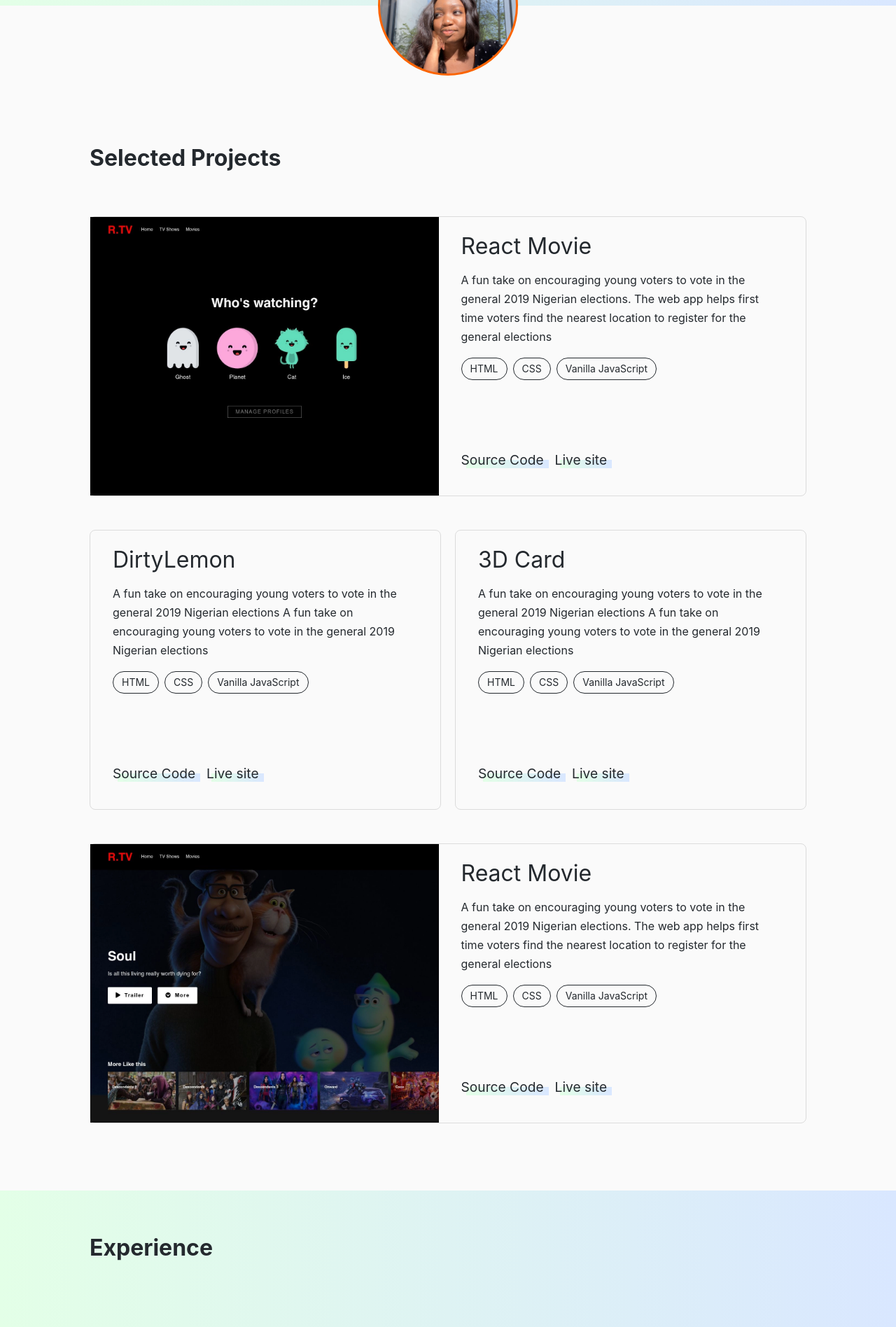
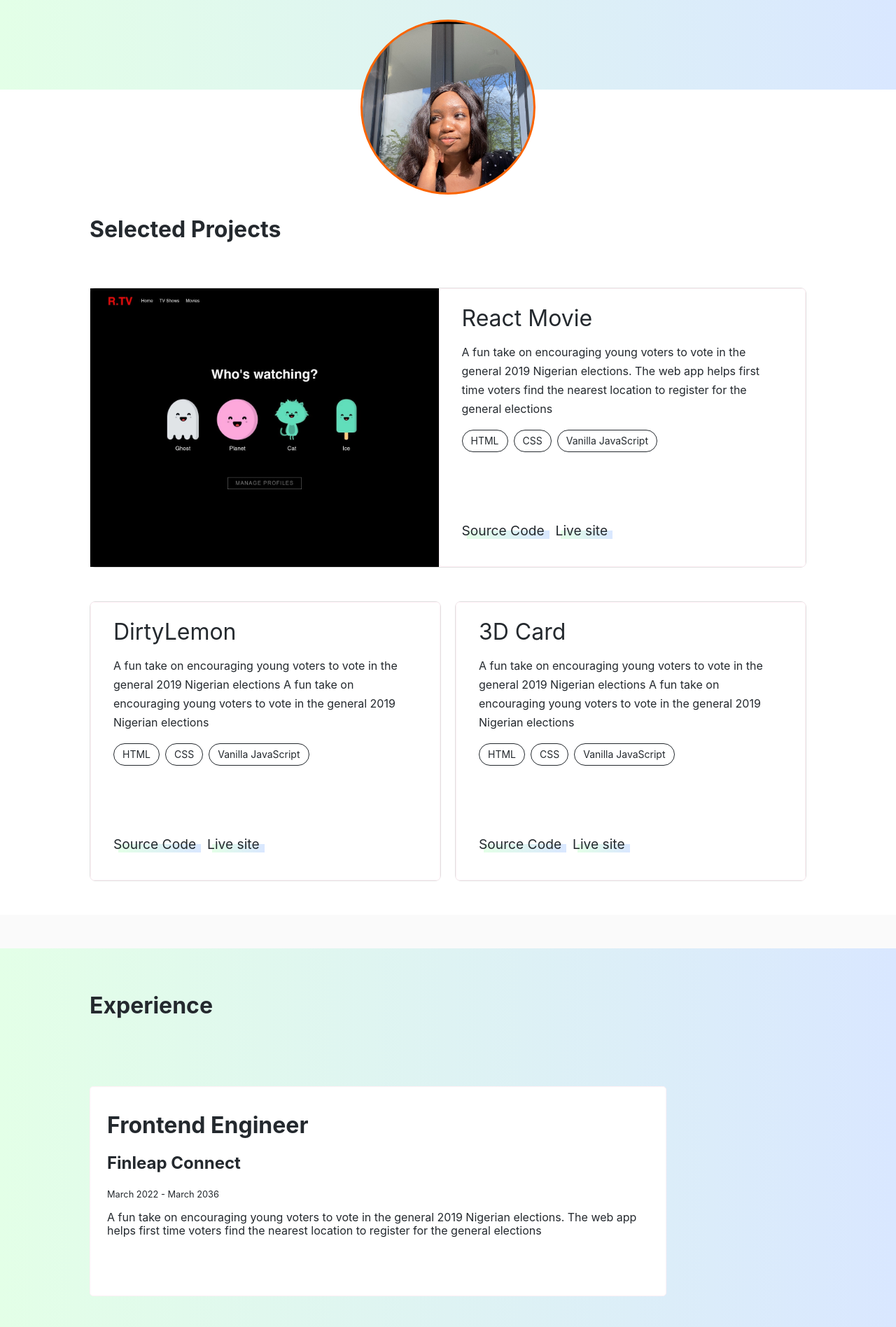
Before and after one commit to ngozi-ekekwe/ngozi.dev, a Next.js app: page / in a window 1280 px wide. Shown: the part 480-2376 px from the top of the page at 70% size. Built offline with nearby package versions, Linux system fonts and the light colour scheme.

Commit message:
more style modifications

```diff
--- a/components/Articles.js
+++ b/components/Articles.js
@@ -2,7 +2,8 @@ import styled from "styled-components";
 
 function Articles() {
   return (
-    <ArticleWrapper>
+    <ArticleDiv>
+      <ArticleWrapper>
       <SectionTitle>Journal</SectionTitle>
       <ArticleStyled>
         <LeftBox href="">
@@ -13,10 +14,14 @@ function Articles() {
         </RightBox>
       </ArticleStyled>
     </ArticleWrapper>
+    </ArticleDiv>
   );
 }
 
-const ArticleWrapper = styled.section`
+const ArticleDiv = styled.section`
+  background-color: ${(props) => props.theme.headerBackgroundColor};
+`
+const ArticleWrapper = styled.div`
   min-height: 50vh;
   width: 80%;
   margin: auto;
@@ -40,7 +45,7 @@ const ArticleStyled = styled.div`
 const LeftBox = styled.a`
   height: 100%;
   width: 100%;
-  border: 1px solid #f2f2f2;
+  border: 1px solid lavenderblush;
   display: flex;
   align-items: center;
   background-color: black;
@@ -62,7 +67,7 @@ const LeftBox = styled.a`
 const RightBox = styled.a`
   height: 100%;
   width: 100%;
-  border: 1px solid #f2f2f2;
+  border: 1px solid lavenderblush;
   display: flex;
   font-size: 2rem;
   background-color: black;
--- a/components/Cursor.js
+++ b/components/Cursor.js
@@ -20,11 +20,11 @@ function Cursor() {
     }else {
       mouse && mouse.current.classList.remove("nav-active");
     }
-    if(item.id === 'profile') {
-      mouse.current.classList.add("profile-active");
-    }else {
-      mouse && mouse.current.classList.remove("profile-active");
-    }
+    // if(item.id === 'profile') {
+    //   mouse.current.classList.add("profile-active");
+    // }else {
+    //   mouse && mouse.current.classList.remove("profile-active");
+    // }
   };
   return (
     <CursorStyled className="cursor" ref={mouse}>
--- a/components/Experience.js
+++ b/components/Experience.js
@@ -71,7 +71,7 @@ const SingleExperience = styled.div`
   width: 0%;
   height: 300px;
   background-color: ${(props) => props.theme.experienceCard};
-  border: 1px solid rgba(0, 0, 0, 0.12);
+  border: 1px solid lavenderblush;
   border-radius: 5px;
   display: flex;
   justify-content: center;
--- a/components/Introduction.js
+++ b/components/Introduction.js
@@ -1,8 +1,9 @@
 import styled, { keyframes } from "styled-components";
-import React, { useEffect, useState } from "react";
+import React, { useEffect, useRef, useState } from "react";
 
 function Introduction() {
-  const [logoHeight, setLogoHeight] = useState(200);
+  const [logoHeight, setLogoHeight] = useState(250);
+  const profileRef = useRef(null);
 
   useEffect(() => {
     window.addEventListener("scroll", handleScroll);
@@ -14,7 +15,13 @@ function Introduction() {
   const handleScroll = () => {
     let scrollTop = window.scrollY,
       minHeight = 0,
-      logoHeight = Math.max(minHeight, 200 - scrollTop);
+      logoHeight = Math.max(minHeight, 250 - scrollTop);
+    if(logoHeight === 0) {
+      profileRef.current.style.border = 'none';
+    }
+    else {
+      profileRef.current.style.border = "3px solid #fa6400";
+    }
     setLogoHeight(logoHeight);
   };
   return (
@@ -31,7 +38,7 @@ function Introduction() {
         </DescriptionWrapper>
       </StyledIntroduction>
       <ProfileStyled height={logoHeight}>
-        <Avatar id="profile"></Avatar>
+        <Avatar id="profile" ref={profileRef}></Avatar>
       </ProfileStyled>
     </div>
   );
@@ -46,12 +53,21 @@ to {
 }
  `;
 
+const Linear = keyframes`
+ from {
+   height: 0;
+ }
+ to {
+   height: 50%;
+ }
+  `;
+
 const StyledIntroduction = styled.div`
   position: relative;
 
   width: 100%;
   background-image: ${(props) => props.theme.defaultColor};
-  height: 55vh;
+  height: 70vh;
   display: flex;
   flex-direction: column;
   align-items: center;
@@ -73,12 +89,14 @@ const Name = styled.h1`
     bottom: 0;
     content: " ";
     display: block;
+    transition: 2s linear height;
     height: 50%;
     left: 7px;
     opacity: 0.5;
     position: absolute;
-    transition: all 0.15s ease-in-out;
     width: calc(100%);
+    animation-name: ${Linear};
+    animation-duration: .75s;
     z-index: -1;
   }
 
@@ -114,15 +132,13 @@ const Description = styled.p`
 const ProfileStyled = styled.div`
   height: ${(props) => props.height}px;
   width: ${(props) => props.height}px;
-  transition: all 0.5s ease;
+  transition: all 0.75s ease;
   border-radius: 50%;
   position: absolute;
   display: flex;
   left: 50%;
   transform: translate(-50%, 0);
   margin-top: -100px;
-  animation-name: ${Scale};
-  animation-duration: 0.75s;
   @media screen and (max-width: ${(props) => props.theme.tablet}) {
     margin-top: -50px;
     height: 150px;
--- a/components/Projects.js
+++ b/components/Projects.js
@@ -3,7 +3,8 @@ import styled, { keyframes } from "styled-components";
 
 function Projects() {
   return (
-    <ProjectsStyled>
+    <ProjectDiv>
+      <ProjectsStyled>
       <SectionTitle>Selected Projects</SectionTitle>
       <ProjectWrapper>
         {projectsDirectory &&
@@ -27,8 +28,8 @@ function Projects() {
                       })}
                   </ProjectTagWrapper>
                   <ProjectFooter>
-                    <ProjectLink>Source Code</ProjectLink>
-                    <ProjectLink>Live site</ProjectLink>
+                    <ProjectLink href="">Source Code</ProjectLink>
+                    <ProjectLink href="">Live site</ProjectLink>
                   </ProjectFooter>
                 </ProjectContent>
               </Project>
@@ -36,17 +37,22 @@ function Projects() {
           })}
       </ProjectWrapper>
     </ProjectsStyled>
+    </ProjectDiv>
   );
 }
 
+const ProjectDiv = styled.section`
+  width: 100%;
+  background-color: ${(props) => props.theme.headerBackgroundColor};
+`;
 
 const ProjectsStyled = styled.div`
   width: 80%;
-  margin: 2rem auto;
-  margin-top: 200px;
+  margin: 0rem auto;
+  padding-top: 150px;
 
   @media screen and (max-width: ${(props) => props.theme.tablet}) {
-    margin-top: 150px;
+    padding-top: 150px;
   }
 `;
 
@@ -54,6 +60,8 @@ const ProjectContent = styled.div`
   height: 100%;
   position: relative;
   padding: 1.5rem 2rem;
+  border-radius: 5px;
+  border: 1px solid lavenderblush;
   background-color: ${(props) => props.theme.bodyBackgroundColor};
   color: ${(props) => props.theme.bodyTextColor};
 
@@ -145,6 +153,7 @@ const Project = styled.div`
     justify-content: space-between;
 
     img {
+      object-fit: cover;
       @media screen and (max-width: ${(props) => props.theme.tablet}) {
         display: none;
       }
@@ -205,7 +214,7 @@ const ProjectLink = styled.a`
   z-index: 1;
 
   &::after {
-    background-image: linear-gradient(to right, #e3ffe7, #d9e7ff);
+    background-image: ${(props) => props.theme.defaultColor};
     bottom: 0;
     content: " ";
     display: block;
@@ -221,7 +230,7 @@ const ProjectLink = styled.a`
 
   &:hover::after {
     transform: scaleY(2);
-    background-color: red;
+    background-color: #fa6400;
   }
 `;
 
--- a/utils/projects.js
+++ b/utils/projects.js
@@ -26,14 +26,14 @@ export const projectsDirectory = [
     block: false,
     tags: ['HTML', 'CSS', 'Vanilla JavaScript']
   },
-  {
-    name: "React Movie",
-    url: "https://optimistic-engelbart-1d97fa.netlify.app/",
-    description:
-      "A fun take on encouraging young voters to vote in the general 2019 Nigerian elections. The web app helps first time voters find the nearest location to register for the general elections",
-    short: "lavenderblushlavende",
-    block: true,
-    tags: ["HTML", "CSS", "Vanilla JavaScript"],
-    backgroundImage: 'bg.webp'
-  },
+  // {
+  //   name: "React Movie",
+  //   url: "https://optimistic-engelbart-1d97fa.netlify.app/",
+  //   description:
+  //     "A fun take on encouraging young voters to vote in the general 2019 Nigerian elections. The web app helps first time voters find the nearest location to register for the general elections",
+  //   short: "lavenderblushlavende",
+  //   block: true,
+  //   tags: ["HTML", "CSS", "Vanilla JavaScript"],
+  //   backgroundImage: 'bg.webp'
+  // },
 ];
```
